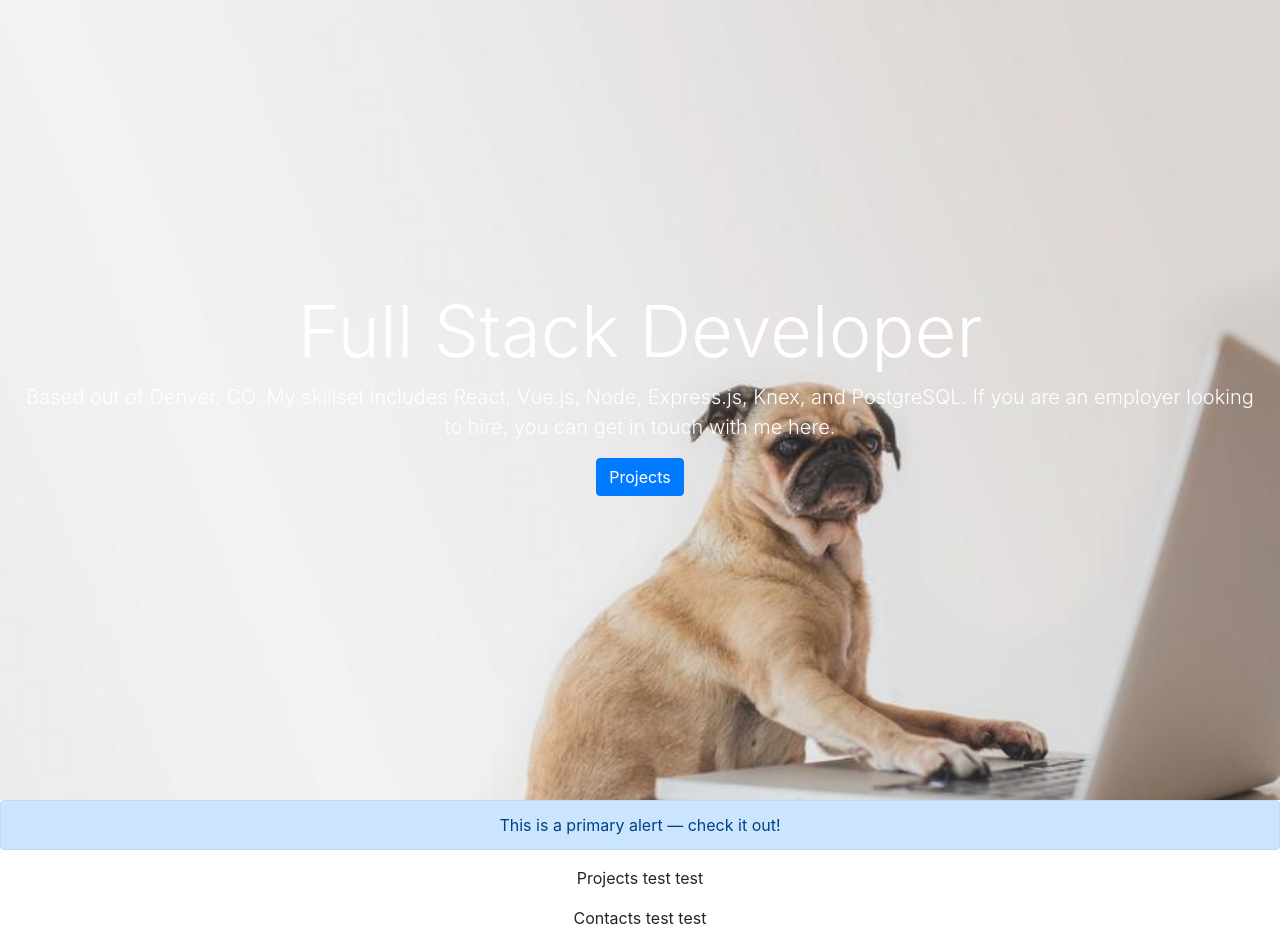
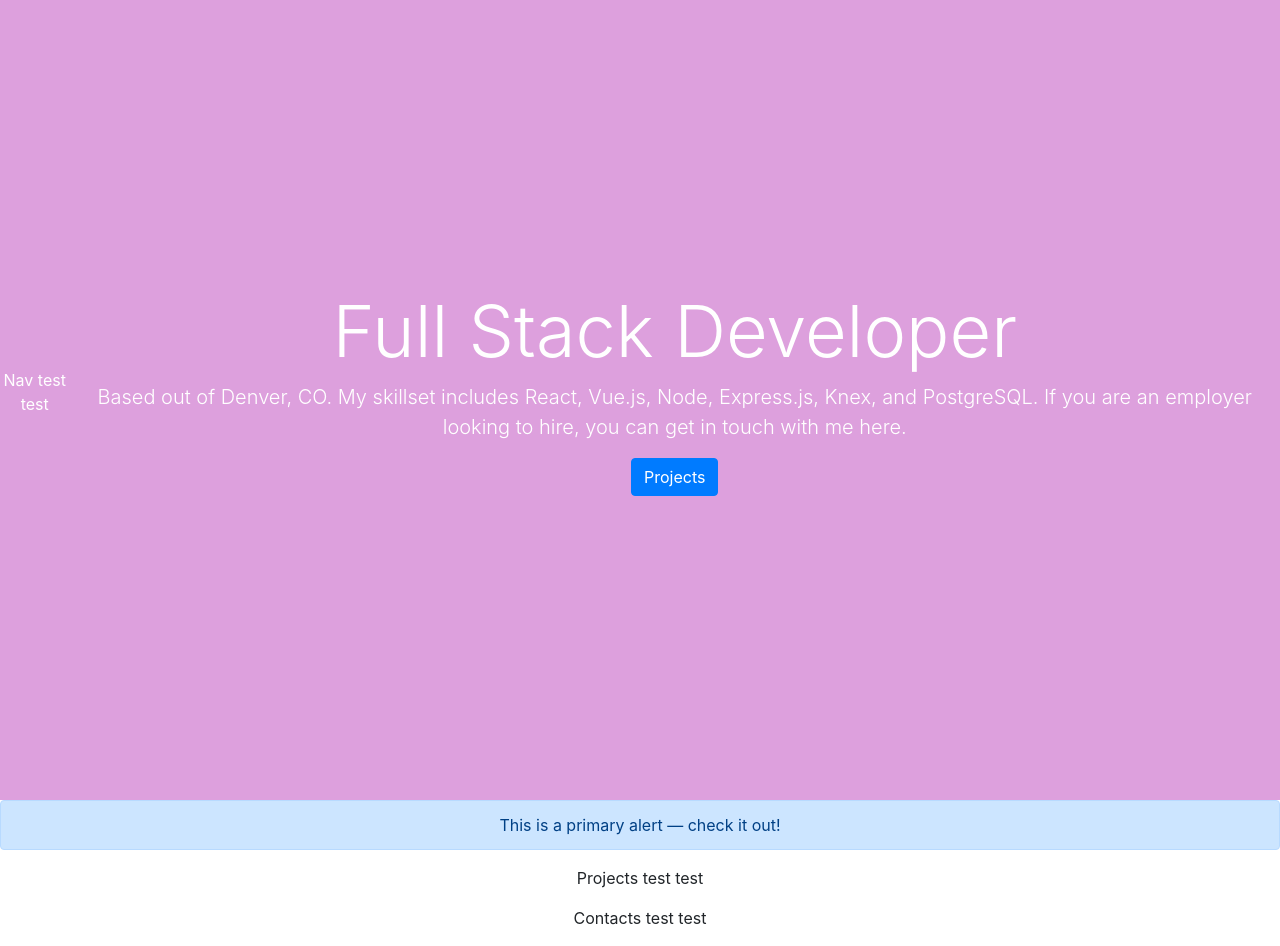
Before and after one commit to natalie-todd/portfolio, a React (Create React App) app: page / in a window 1280 px wide. Built offline with nearby package versions, Linux system fonts and the light colour scheme.

Commit message:
will take a photo and add it to background

```diff
--- a/src/App.css
+++ b/src/App.css
@@ -1,5 +1,5 @@
 .pug {
-  background-image: url("./assets/business-pug-working-on-laptop_925x.jpg");
+  background-color: plum;
   height: 800px;
   display: inline-flex;
   justify-content: flex-end;
--- a/src/App.js
+++ b/src/App.js
@@ -4,6 +4,7 @@ import 'bootstrap/dist/css/bootstrap.min.css';
 import './App.css';
 import { Alert } from 'reactstrap';
 
+import Nav from './components/Front/Nav';
 import Front from './components/Front/Front';
 import Projects from './components/Projects/Projects';
 import Contact from './components/Contact/Contact';
@@ -12,7 +13,10 @@ class App extends Component {
   render() {
     return (
       <div className="App">
+      <div class='pug'>
+        <Nav />
         <Front />
+        </div>
         <div>
           <Alert color="primary">
             This is a primary alert — check it out!
--- a/src/components/Front/Front.js
+++ b/src/components/Front/Front.js
@@ -1,20 +1,13 @@
 import React, { Component } from 'react';
 import PropTypes from "prop-types";
+// import Nav from './components/Front/Nav';
 import { Container, Button } from 'reactstrap';
 
 
 const Front = (props) => {
-    //not sure if I need any of the prop.Types stuff...
-    // Jumbotron.propTypes = {
-    //     // Pass in a Component to override default element
-    //     tag: PropTypes.oneOfType([PropTypes.func, PropTypes.string]),
-    //     fluid: PropTypes.bool,
-    //     className: PropTypes.string
-    //   };
-
     return (
-        <div class='pug'>
-            {/* <Jumbotron fluid> */}
+        <div>
+            {/* <Nav /> */}
                 <Container fluid>
                 <h1 className="display-3">Full Stack Developer</h1>
                 <p className="lead">Based out of Denver, CO. My skillset
@@ -25,8 +18,7 @@ const Front = (props) => {
                     <Button color="primary">Projects</Button>
                 </p>
                 </Container>
-            {/* </Jumbotron> */}
-        </div>
+                </div>
     )
 }
 
--- a/src/components/Front/Nav.js
+++ b/src/components/Front/Nav.js
@@ -0,0 +1,11 @@
+import React, { Component } from 'react';
+
+const Nav = (props) => {
+    return (
+                <header>
+                    <p> Nav test test</p>
+                </header>
+    )
+}
+
+export default Nav
```
Also changed, not shown: src/assets/business-pug-working-on-laptop_925x.jpg (deleted), src/components/Front/Jumbotron.js (deleted).
